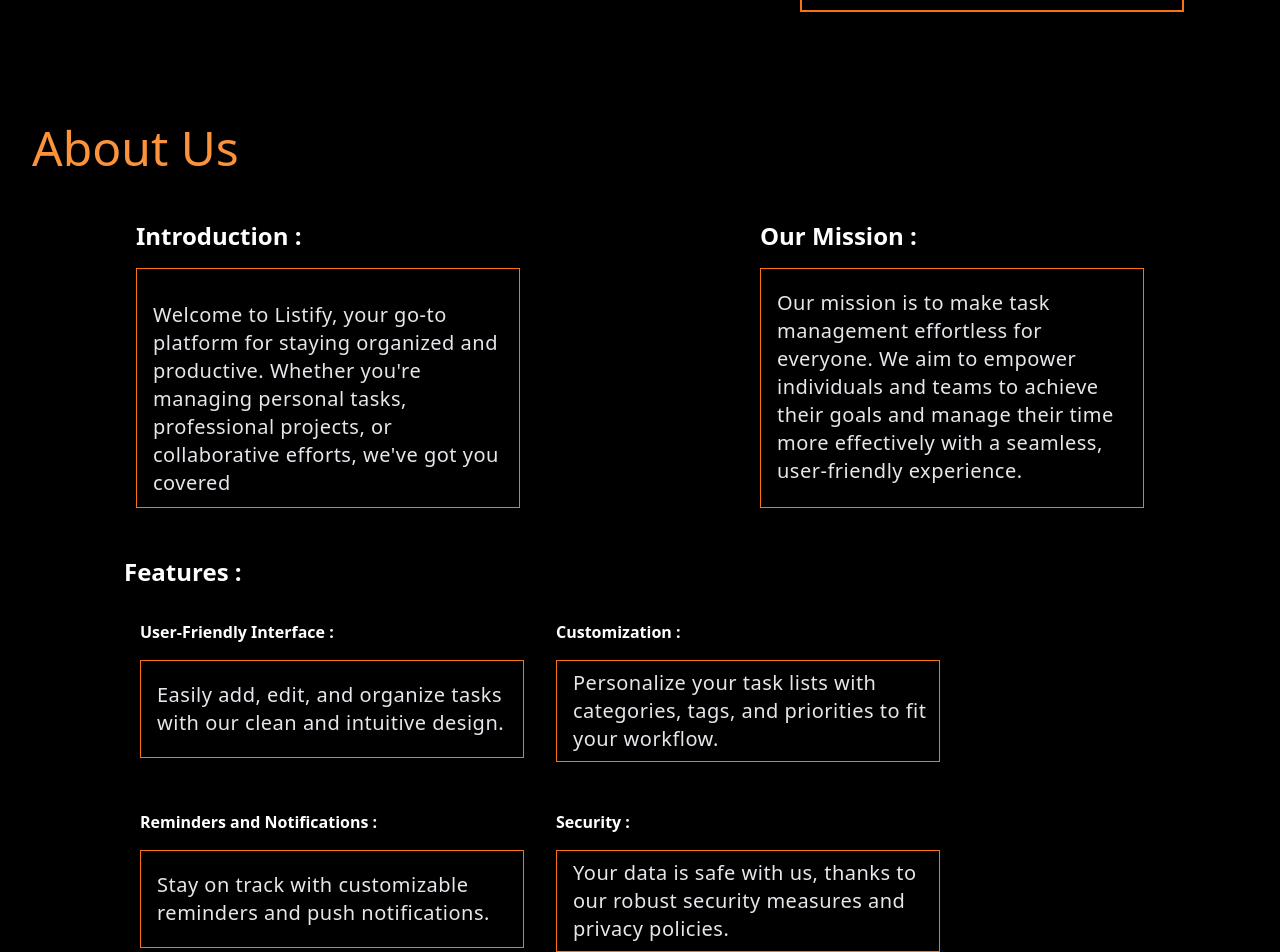
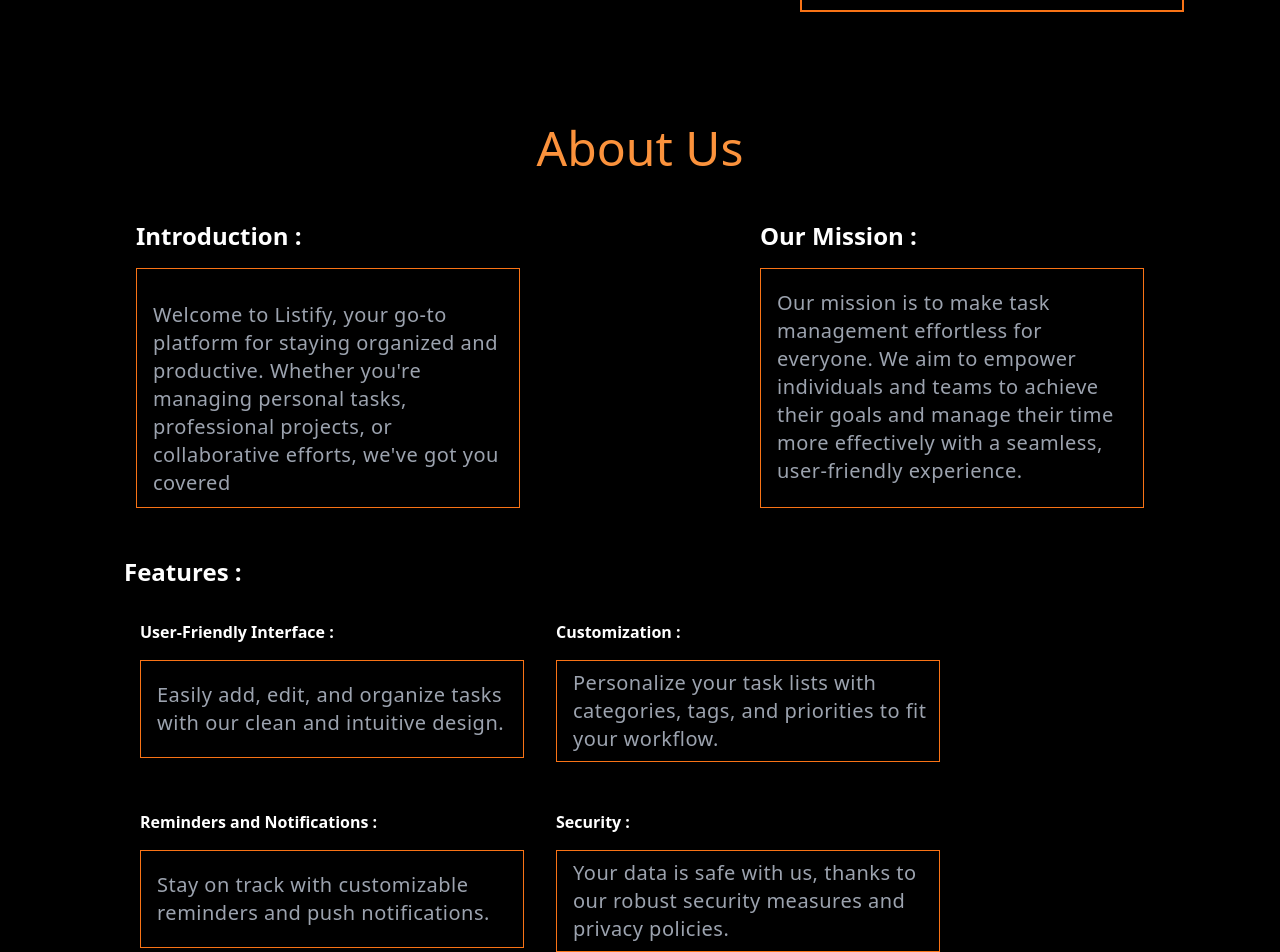
Before and after one commit to Kapil9711/todo-everything, a Next.js app: page / in a window 1280 px wide. Shown: the part 740-1692 px from the top of the page. Built offline with nearby package versions, Linux system fonts and the light colour scheme.

Commit message:
corrected about styles

```diff
--- a/components/landingPage/explore/About.jsx
+++ b/components/landingPage/explore/About.jsx
@@ -2,17 +2,17 @@ import React from "react";
 
 const About = () => {
   return (
-    <section id="about" className="container mx-auto min-h-screen about">
-      <h2 className="text-3xl sm:text-5xl text-center sm:text-left  text-orange-400">
+    <section id="about" className=" sm:container  mx-auto min-h-screen about">
+      <h2 className="text-3xl sm:text-5xl text-center  text-orange-400">
         About Us
       </h2>
 
       {/* ul start  */}
-      <ul className="text-white my-12 sm:flex justify-around flex-wrap gap-8 ">
+      <ul className="  text-white my-12  sm:flex sm:justify-around sm:flex-wrap sm:gap-8 ">
         {/* first item  */}
         <li>
           <strong className="text-xl sm:text-2xl">Introduction :</strong>
-          <p className="max-w-96 mx-auto  p-2 sm:py-8 mt-4  border border-orange-500 leading-7 tracking-wide text-gray-200 sm:text-xl sm:pl-4 sm:max-w-2/3 sm:h-60 sm:hover:scale-105 transition-all duration-500 ease-in-out">
+          <p className="max-w-96 mx-auto  p-2 sm:py-8 mt-4  border border-orange-500 leading-7 tracking-wide text-gray-400 hover:text-gray-300 sm:text-xl sm:pl-4 sm:max-w-2/3 sm:h-60 sm:hover:scale-105 transition-all duration-500 ease-in-out">
             Welcome to Listify, your go-to platform for staying organized and
             productive. Whether you're managing personal tasks, professional
             projects, or collaborative efforts, we've got you covered
@@ -21,7 +21,7 @@ const About = () => {
         {/* second item  */}
         <li className="mt-4 sm:mt-0 ">
           <strong className="text-xl sm:text-2xl">Our Mission :</strong>
-          <p className="max-w-96 mx-auto sm:py-5 sm:pl-4  p-2 mt-4  border border-orange-500 leading-7 tracking-wide text-gray-200 sm:text-xl sm:max-w-2/3 sm:h-60 sm:hover:scale-105 transition-all duration-500 ease-in-out">
+          <p className="max-w-96 mx-auto sm:py-5 sm:pl-4  p-2 mt-4  border border-orange-500 leading-7 tracking-wide text-gray-400 hover:text-gray-300 sm:text-xl sm:max-w-2/3 sm:h-60 sm:hover:scale-105 transition-all duration-500 ease-in-out">
             Our mission is to make task management effortless for everyone. We
             aim to empower individuals and teams to achieve their goals and
             manage their time more effectively with a seamless, user-friendly
@@ -34,28 +34,28 @@ const About = () => {
           <ul className="pl-4 sm:mt-4 sm:grid grid-cols-2 gap-8   ">
             <li className="mt-4">
               <strong className="">User-Friendly Interface : </strong>
-              <p className="max-w-96 mx-auto sm:pl-4  p-2 mt-2 sm:mt-4   border border-orange-500 leading-7 tracking-wide text-gray-200 sm:text-xl sm:max-w-2/3 sm:py-5 sm:hover:scale-105 transition-all duration-500 ease-in-out">
+              <p className="max-w-96 mx-auto sm:pl-4  p-2 mt-2 sm:mt-4   border border-orange-500 leading-7 tracking-wide text-gray-400 hover:text-gray-300 sm:text-xl sm:max-w-2/3 sm:py-5 sm:hover:scale-105 transition-all duration-500 ease-in-out">
                 Easily add, edit, and organize tasks with our clean and
                 intuitive design.
               </p>
             </li>
             <li className="mt-4">
               <strong className="">Customization : </strong>
-              <p className="max-w-96 mx-auto sm:pl-4   p-2 mt-2 sm:mt-4  border border-orange-500 leading-7 tracking-wide text-gray-200 sm:text-xl sm:max-w-2/3 sm:hover:scale-105 transition-all duration-500 ease-in-out">
+              <p className="max-w-96 mx-auto sm:pl-4   p-2 mt-2 sm:mt-4  border border-orange-500 leading-7 tracking-wide text-gray-400 hover:text-gray-300 sm:text-xl sm:max-w-2/3 sm:hover:scale-105 transition-all duration-500 ease-in-out">
                 Personalize your task lists with categories, tags, and
                 priorities to fit your workflow.
               </p>
             </li>{" "}
             <li className="mt-4">
               <strong className=" ">Reminders and Notifications : </strong>
-              <p className="max-w-96 mx-auto sm:pl-4   p-2 mt-2 sm:mt-4  border border-orange-500 leading-7 tracking-wide text-gray-200 sm:text-xl sm:max-w-2/3 sm:py-5 sm:hover:scale-105 transition-all duration-500 ease-in-out">
+              <p className="max-w-96 mx-auto sm:pl-4   p-2 mt-2 sm:mt-4  border border-orange-500 leading-7 tracking-wide text-gray-400 hover:text-gray-300 sm:text-xl sm:max-w-2/3 sm:py-5 sm:hover:scale-105 transition-all duration-500 ease-in-out">
                 Stay on track with customizable reminders and push
                 notifications.
               </p>
             </li>{" "}
             <li className="mt-4">
               <strong className="">Security :</strong>
-              <p className="max-w-96 mx-auto sm:pl-4   p-2 mt-2 sm:mt-4   border border-orange-500 leading-7 tracking-wide text-gray-200 sm:text-xl sm:max-w-2/3 sm:hover:scale-105 transition-all duration-500 ease-in-out">
+              <p className="max-w-96 mx-auto sm:pl-4   p-2 mt-2 sm:mt-4   border border-orange-500 leading-7 tracking-wide text-gray-400 hover:text-gray-300 sm:text-xl sm:max-w-2/3 sm:hover:scale-105 transition-all duration-500 ease-in-out">
                 Your data is safe with us, thanks to our robust security
                 measures and privacy policies.
               </p>
--- a/package.json
+++ b/package.json
@@ -26,6 +26,7 @@
   },
   "devDependencies": {
     "postcss": "^8",
+    "prettier-plugin-tailwindcss": "^0.6.5",
     "tailwindcss": "^3.4.1"
   }
 }
```
Also changed, not shown: 1 other file (tests, documents, lock files or other folders).
